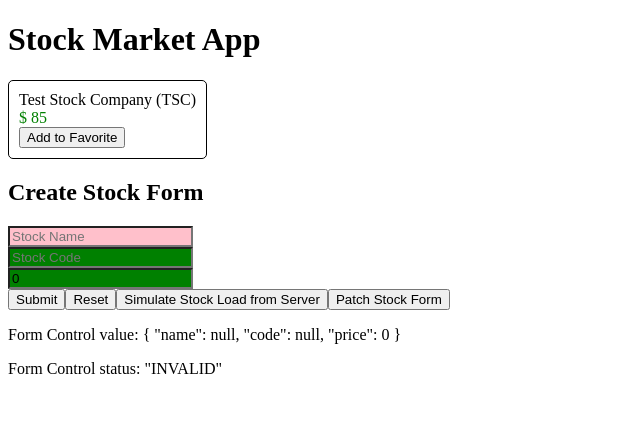
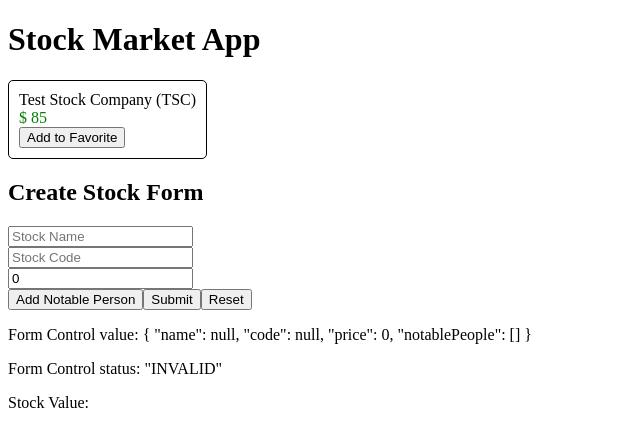
Before and after one commit to JIA-WE-LIAN/StockMarket, an Angular app: page / in a window 1280 px wide. Shown: the top 446 px of the page, without its empty margins (0-640 px from the left). Built offline with nearby package versions, Linux system fonts and the light colour scheme.

Commit message:
'24_formArray'

```diff
--- a/src/app/model/stock.ts
+++ b/src/app/model/stock.ts
@@ -1,12 +1,20 @@
 export class Stock {
   favorite = false;
+  notablePeople: Person[];
 
   constructor(public name: string,
               public code: string,
               public price: number,
-              public previousPrice: number){}
+              public previousPrice: number) {
+    this.notablePeople = [];
+  }
 
   isPositiveChange(): boolean {
     return this.price >= this.previousPrice;
   }
 }
+
+export class Person {
+  name: string;
+  title: string;
+}
--- a/src/app/stock/create-stock/create-stock.component.css
+++ b/src/app/stock/create-stock/create-stock.component.css
@@ -1,11 +1,5 @@
-.stock-name .ng-valid,
-.stock-code .ng-pristine,
-.stock-price .ng-untouched {
-  background-color: green;
+.notable-people {
+  border: 1px solid black;
+  padding: 10px;
+  margin: 5px;
 }
-
-.stock-name .ng-invalid,
-.stock-code .ng-dirty,
-.stock-price .ng-touched {
-  background-color: pink;
-}
--- a/src/app/stock/create-stock/create-stock.component.html
+++ b/src/app/stock/create-stock/create-stock.component.html
@@ -5,6 +5,7 @@
     <div class="stock-name">
       <input type="text"
              placeholder="Stock Name"
+             name="stockName"
              formControlName="name">
       <div *ngIf="stockForm.get('name').invalid &&
                   ( stockForm.get('name').dirty ||
@@ -42,21 +43,35 @@
         </div>
       </div>
     </div>
+    <div formArrayName="notablePeople">
+      <div *ngFor="let person of notablePeople.controls; let i = index"
+           [formGroupName]="i"
+           class="notable-people">
+        <div>
+          Person {{i + 1}}
+        </div>
+        <div>
+          <input type="text"
+                 placeholder="Person Name"
+                 formControlName="name">
+        </div>
+        <div>
+          <input type="text"
+                  placeholder="Person Title"
+                  formControlName="title">
+        </div>
+        <button type="button" (click)="removeNotablePerson(i)">Remove Person</button>
+      </div>
+    </div>
+    <button type="button" (click)="addNotablePerson()">Add Notable Person</button>
     <button type="submit">Submit</button>
     <button type="button"
             (click)="resetForm()">
       Reset
-    </button>
-    <button type="button"
-            (click)="loadStockFromServer()">
-      Simulate Stock Load from Server
-    </button>
-    <button type="button"
-            (click)="patchStockForm()">
-      Patch Stock Form
     </button>
   </form>
 </div>
 
 <p>Form Control value: {{ stockForm.value | json }}</p>
 <p>Form Control status: {{ stockForm.status | json }}</p>
+<p>Stock Value: {{stock | json}}</p>
--- a/src/app/stock/create-stock/create-stock.component.ts
+++ b/src/app/stock/create-stock/create-stock.component.ts
@@ -1,8 +1,6 @@
 import { Component, OnInit } from '@angular/core';
-import { FormBuilder, FormControl, FormGroup, Validators } from '@angular/forms';
+import { FormArray, FormBuilder, FormControl, FormGroup, Validators } from '@angular/forms';
 import { Stock } from 'src/app/model/stock';
-
-let counter = 1;
 
 @Component({
   selector: 'app-create-stock',
@@ -11,32 +9,34 @@
 })
 export class CreateStockComponent {
 
-  private stock: Stock;
+  public stock: Stock;
   public stockForm: FormGroup;
   constructor(private fb: FormBuilder) {
     this.createForm();
-    this.stock = new Stock('Test ' + counter++, 'TST', 20, 10);
   }
 
   createForm() {
     this.stockForm = this.fb.group({
       name: [null, Validators.required],
       code: [null, [Validators.required, Validators.minLength(2)]],
-      price: [0, [Validators.required, Validators.min(0)]]
+      price: [0, [Validators.required, Validators.min(0)]],
+      notablePeople: this.fb.array([])
     });
   }
 
-  loadStockFromServer() {
-    this.stock = new Stock('Test ' + counter++, 'TST', 20, 10);
-    const stockFormModel = Object.assign({}, this.stock);
-    delete stockFormModel.previousPrice;
-    delete stockFormModel.favorite;
-    this.stockForm.setValue(stockFormModel);
+  get notablePeople(): FormArray {
+    return this.stockForm.get('notablePeople') as FormArray;
   }
 
-  patchStockForm() {
-    this.stock = new Stock(`Test ${counter++}`, 'TST', 20, 10);
-    this.stockForm.patchValue(this.stock);
+  addNotablePerson() {
+    this.notablePeople.push(this.fb.group({
+      name: ['', Validators.required],
+      title: ['', Validators.required]
+    }));
+  }
+
+  removeNotablePerson(index: number) {
+    this.notablePeople.removeAt(index);
   }
 
   resetForm() {
```
